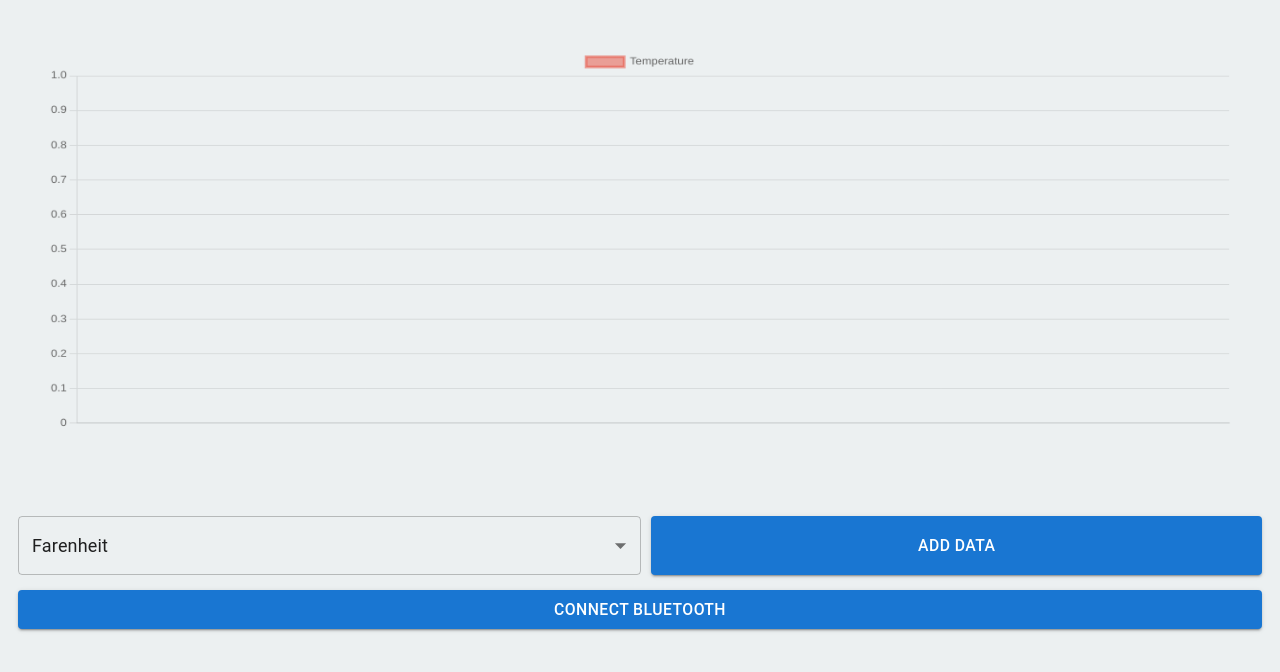
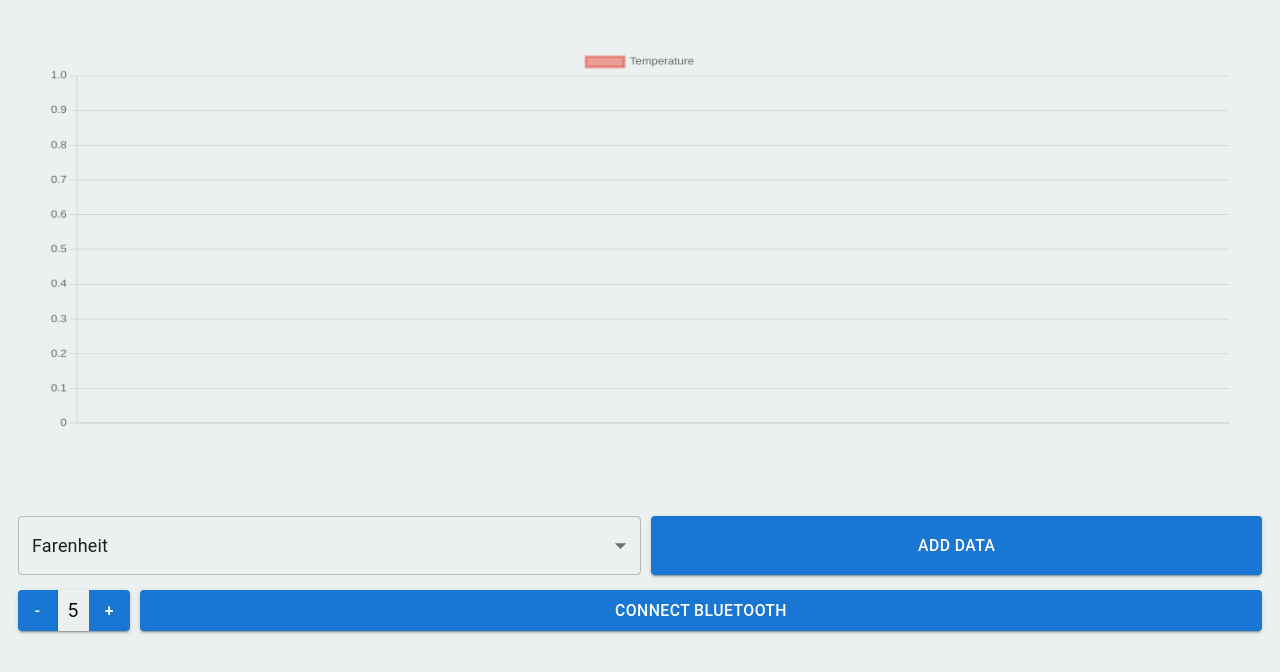
Before and after one commit to A1029384756/wsn-user-interface, a React (Create React App) app: page / in a window 1280 px wide. Shown: the top 672 px of the page. Built offline with nearby package versions, Linux system fonts and the light colour scheme.

Commit message:
Added dynamic graph scaling

```diff
--- a/src/App.css
+++ b/src/App.css
@@ -15,6 +15,20 @@
   gap: 10px;
 }
 
+.dataAdd {
+  display: grid;
+  grid-template-columns: max-content auto;
+  gap: 10px;
+}
+
+.buttonLabel {
+  display: flex;
+  align-items: center;
+  justify-items: center;
+  gap: 10;
+  margin: 10px;
+}
+
 .controls {
   display: flex;
   flex-direction: column;
--- a/src/App.js
+++ b/src/App.js
@@ -1,7 +1,7 @@
 import './App.css';
 import React, { useEffect } from 'react';
 import Graph from './components/graph/graph.js';
-import { Button, MenuItem, Select } from '@mui/material';
+import { Button, ButtonGroup, MenuItem, Select } from '@mui/material';
 import { useState } from "react";
 
 var notifyCharacteristic;
@@ -10,6 +10,19 @@ var tempFormula;
 const App = () => {
   const [displayUnits, setDisplayUnits] = useState("farenheit");
   const handleDisplayUnits = (e) => setDisplayUnits(e.target.value);
+
+  const [maxPoints, setMaxPoints] = useState({max: 5});
+  const handleMaxPoints = (e) => setMaxPoints(prevMax => {
+    var max;
+
+    if (e.target.id === 'add') {
+      max = prevMax.max + 1;
+    } else if (e.target.id === 'subtract') {
+      max = prevMax.max - 1;
+    }
+
+    return {...prevMax, max};
+  });
 
   const [newData, setNewData] = useState({nextTemp: null});
   const handleNewData = (e) => setNewData(prevTemp => {
@@ -67,7 +80,7 @@ const App = () => {
 
   return (
     <div>
-      <Graph displayUnits={displayUnits} newData={newData}/>
+      <Graph displayUnits={displayUnits} newData={newData} maxPoints={maxPoints}/>
       <div className='controls'>
         <div className='dataManip'>
             <Select value={displayUnits} onChange={handleDisplayUnits}>
@@ -76,7 +89,14 @@ const App = () => {
             </Select>
             <Button variant='contained' onClick={handleNewData}>Add data</Button>
         </div>
-        <Button variant='contained' onClick={connectBluetooth}>Connect Bluetooth</Button>
+        <div className='dataAdd'>
+          <ButtonGroup variant='contained'>
+            <Button id='subtract' onClick={handleMaxPoints}>-</Button>
+            <div className='buttonLabel'>{maxPoints.max}</div>
+            <Button id='add' onClick={handleMaxPoints}>+</Button>
+          </ButtonGroup>
+          <Button variant='contained' onClick={connectBluetooth}>Connect Bluetooth</Button>
+        </div>
       </div>
     </div>
   );
--- a/src/components/graph/graph.js
+++ b/src/components/graph/graph.js
@@ -1,8 +1,6 @@
 import './graph.css';
 import { useState, useEffect, useRef } from "react";
 import Chart from 'chart.js/auto';
-
-//var notifyCharacteristic;
 
 /**
  * Draws a linear gradient from the top to the bottom of a context
@@ -85,6 +83,7 @@ const Graph = (props) => {
 
                 setChartInstance(newChartInstance);
             } catch (error) {
+                console.log(error);
                 console.log("Graph already exists, not redrawing");
             }
         }
@@ -120,15 +119,48 @@ const Graph = (props) => {
      * Updated the graph with new data when added
      */
     useEffect(() => {
-        console.log(props.newData.nextTemp);
         if (chartInstance != null && props.newData.nextTemp != null) {
-            const d = new Date(Date.now()).toLocaleTimeString();
+
+            const d = new Date(Date.now());
+
+            let timeString = d.getHours().toString() + ':' + d.getMinutes().toString() + ':' + d.getSeconds().toString() + ':' + d.getMilliseconds().toString();
+
+            var chartLength = chartInstance.data.labels.length;
+            var maxPoints = props.maxPoints.max;
+
+            if (chartLength - 3 > maxPoints) {
+                console.log("CLEAR END BUFFER");
+                chartInstance.data.labels.shift();
+                chartInstance.data.datasets[0].data.shift();
+                chartInstance.scales.x.options.min = chartInstance.data.labels[4];
+            } else if (chartLength >= maxPoints) {
+                console.log("ADD TO BUFFER");
+                chartInstance.scales.x.options.min = chartInstance.data.labels[chartLength - maxPoints + 1];
+            }
 
             chartInstance.data.datasets[0].data.push(props.newData.nextTemp);
-            chartInstance.data.labels.push(d);
+            chartInstance.data.labels.push(timeString);
+
             chartInstance.update();
         }
+
     }, [props.newData, chartInstance]);
+
+    useEffect(() => {
+        if (chartInstance != null) {
+            var chartLength = chartInstance.data.labels.length;
+            var chartDif = chartLength - props.maxPoints.max;
+
+            console.log(chartDif);
+
+            if (chartDif > 0) {
+                chartInstance.data.datasets[0].data = chartInstance.data.datasets[0].data.slice(chartDif);
+                chartInstance.data.labels = chartInstance.data.labels.slice(chartDif);
+                chartInstance.scales.x.options.min = chartInstance.data.labels[0];
+                chartInstance.update();
+            }
+        }
+    }, [props.maxPoints]);
 
     return (
         <div className='graph-container'>
```
